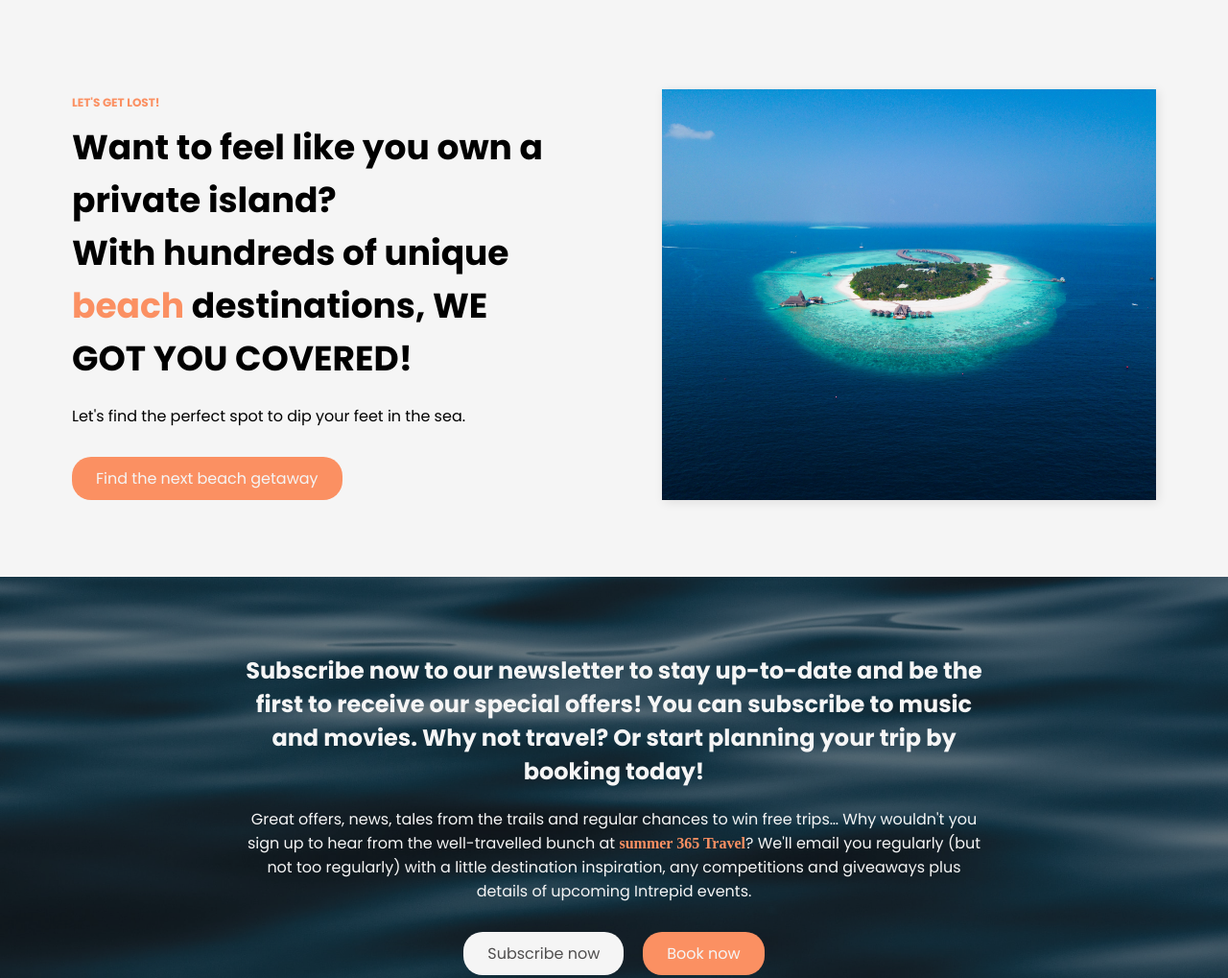
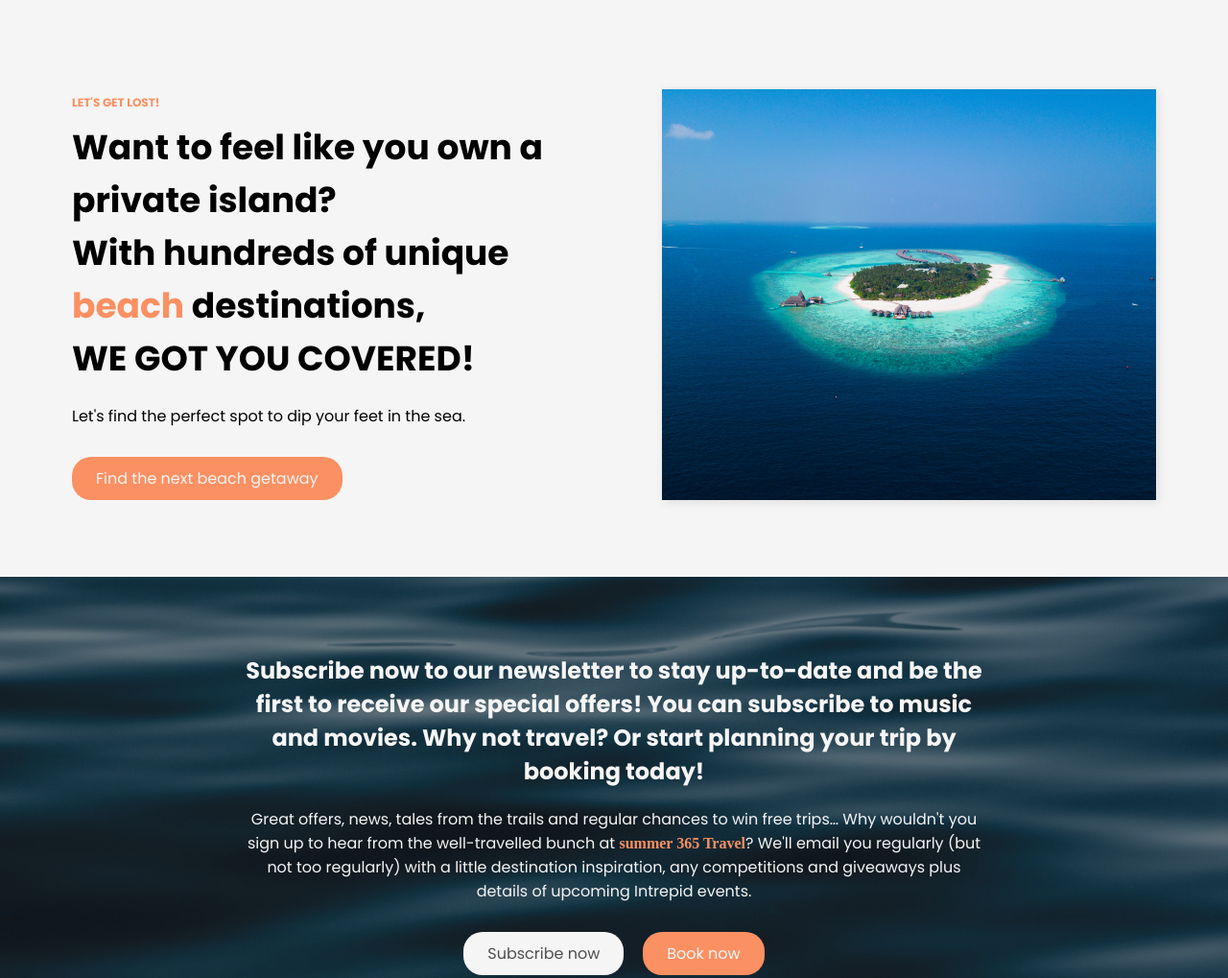
Before and after one commit to viorelstanciu/summer365, a plain HTML site: page index.html in a window 1280 px wide. Shown: the part 2060-3079 px from the top of the page at 96% size. Drawn offline with Linux system fonts and the light colour scheme; a web font is replaced by a local one.

Commit message:
Update index.html

```diff
--- a/index.html
+++ b/index.html
@@ -154,7 +154,7 @@
             <div class="plan-trip-container container d-grid">
                 <div class="plan-trip-data">
                     <span class="tagline">Let's get lost!</span>
-                    <h1 class="title main-title">Want to feel like you own a private island?<br>With hundreds of unique <span class="accent-text">beach</span> destinations, <span>WE GOT YOU COVERED!</span></h1>
+                    <h1 class="title main-title">Want to feel like you own a private island?<br>With hundreds of unique <span class="accent-text">beach</span> destinations, <br><span>WE GOT YOU COVERED!</span></h1>
                     <p class="description">Let's find the perfect spot to dip your feet in the sea.</p>
                     <a href="#" class="btn">Find the next beach getaway</a>
                 </div>
```
